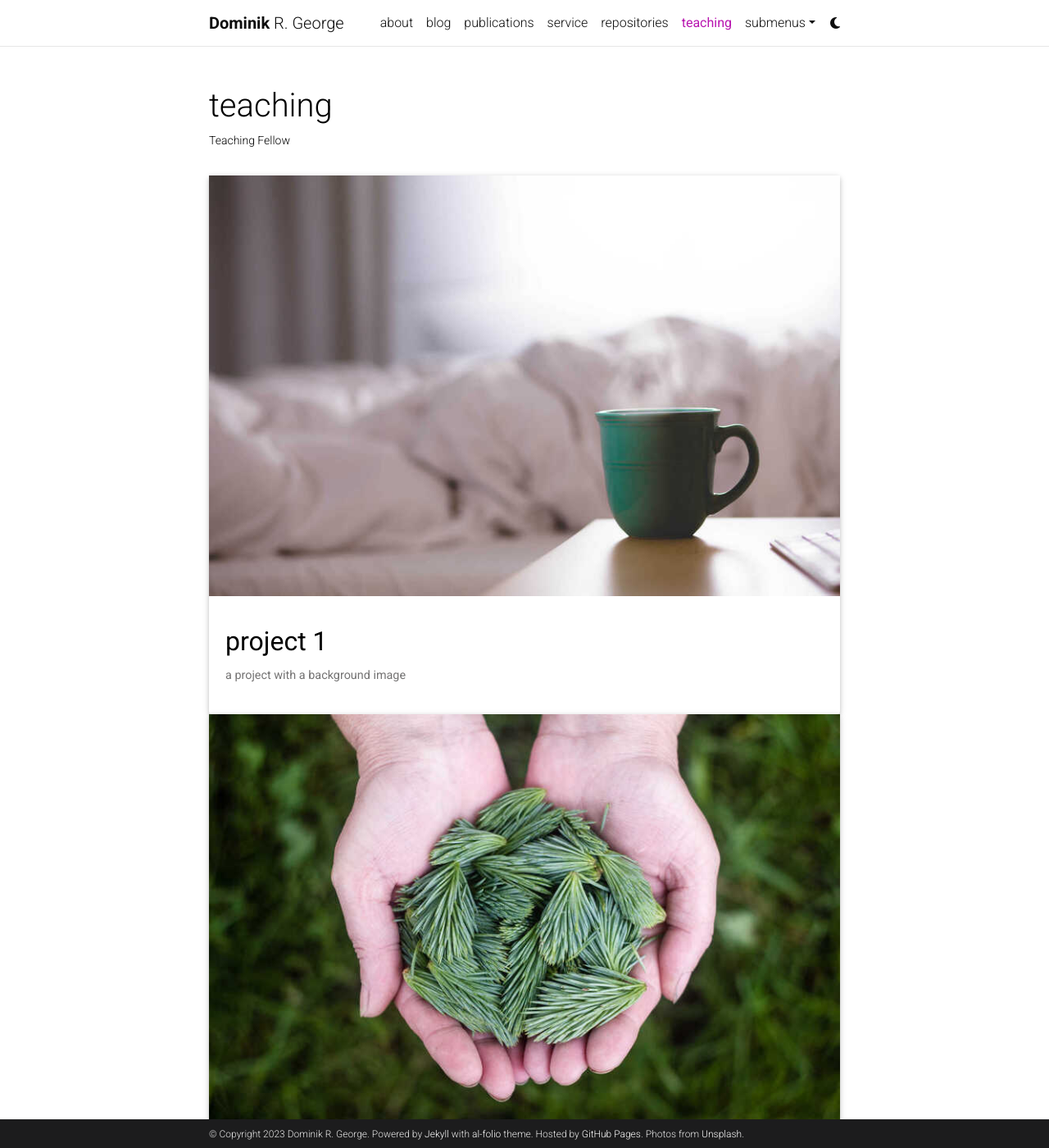
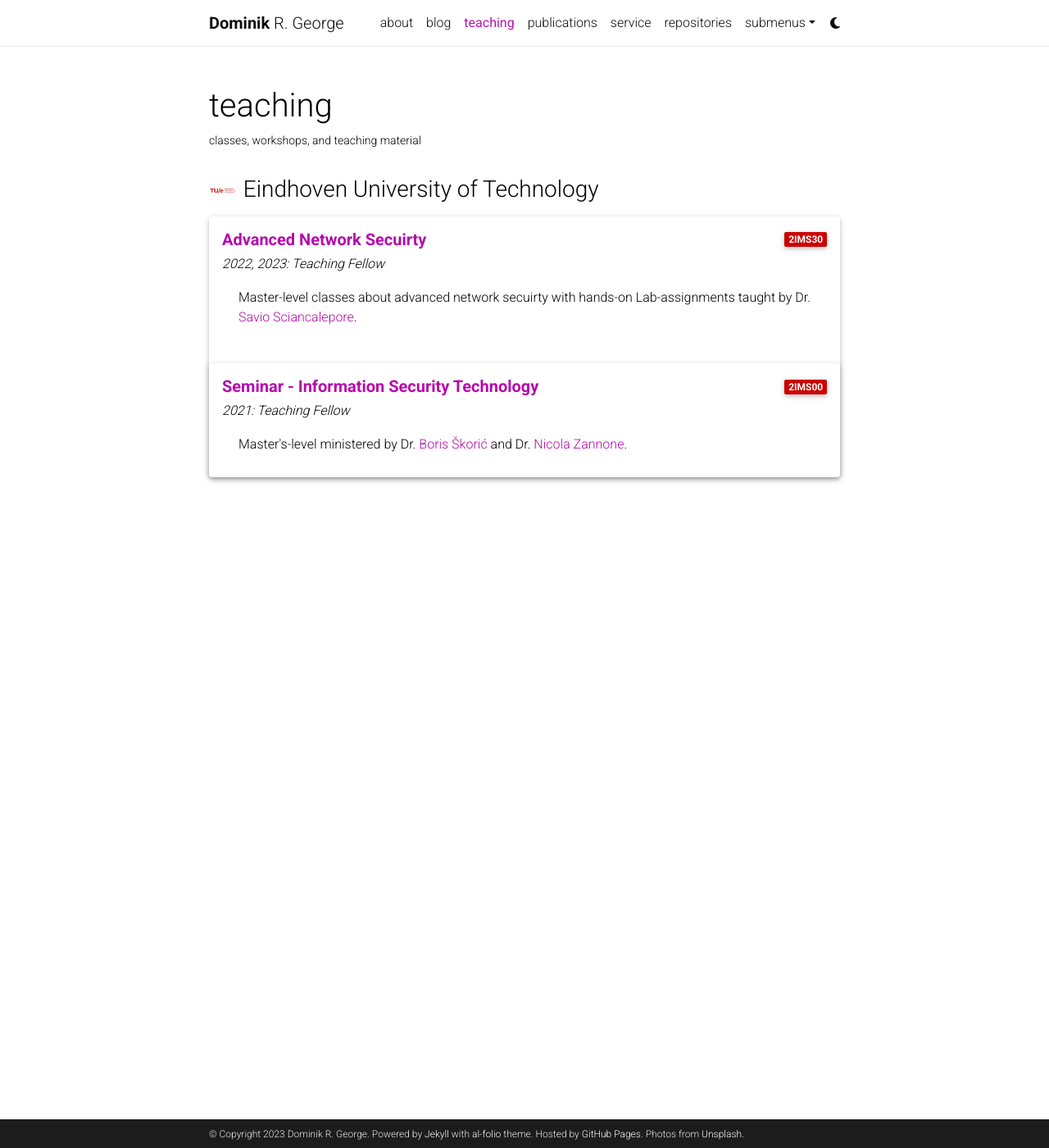
Before and after one commit to DominikRoy/DominikRoy.github.io, a Jekyll site: the page built from _pages/teaching.md, in a window 1280 px wide and 1400 px high. Shown: the whole window at 82% size. Built offline with Jekyll 4.4.1, drawn with Linux system fonts in a browser that asks for light colours; full-size pictures stand in for the smaller copies a plugin makes; comment, search, counter and statistics services are not loaded; a style sheet for code colours, icons or effects is not loaded; some of the changed text lies outside the part shown.

Commit message:
Updated teaching page. Still in work in progress.

```diff
--- a/_pages/teaching.md
+++ b/_pages/teaching.md
@@ -2,56 +2,48 @@
 layout: page
 permalink: /teaching/
 title: teaching
-description: Teaching Fellow
-nav: true
-nav_order: 5
-horizontal: false
+nav: teaching
+description: classes, workshops, and teaching material
 ---
 
-<!-- pages/teaching.md -->
-<div class="teaching">
-{%- if site.enable_project_categories and page.display_categories %}
-  <!-- Display categorized projects -->
-  {%- for category in page.display_categories %}
-  <h2 class="category">{{ category }}</h2>
-  {%- assign categorized_projects = site.projects | where: "category", category -%}
-  {%- assign sorted_projects = categorized_projects | sort: "importance" %}
-  <!-- Generate cards for each project -->
-  {% if page.horizontal -%}
-  <div class="container">
-    <div class="row row-cols-2">
-    {%- for project in sorted_projects -%}
-      {% include projects_horizontal.html %}
-    {%- endfor %}
+
+<h3 class="mt-4"><a target="_blank" href="https://tue.nl/"><img src="/assets/img/logos/tue-logo.png" width="35" /></a> Eindhoven University of Technology</h3>
+<div class="card mt-3">
+  <div class="p-3">
+    <div class="row">
+      <div class="col-sm-10">
+        <h5 class="font-weight-bold"><a target="_blank" href="https://canvas.tue.nl/courses/22036">Advanced Network Secuirty</a></h5>
+      </div>
+      <div class="col-sm-2 text-left text-sm-right">
+        <span class="badge font-weight-bold danger-color-dark text-uppercase align-middle">
+            2IMS30
+        </span>
+      </div>
     </div>
+    <h6 class="font-italic mt-2 mt-sm-0">2022, 2023: Teaching Fellow</h6>
+    <ul class="card-text font-weight-light list-group list-group-flush">
+      <li class="list-group-item">Master-level classes about advanced network secuirty with hands-on Lab-assignments taught by Dr. <a target="_blank" href="https://research.tue.nl/en/persons/savio-sciancalepore">Savio Sciancalepore</a>.</li>
+    </ul>
   </div>
-  {%- else -%}
-  <div class="grid">
-    {%- for project in sorted_projects -%}
-      {% include projects.html %}
-    {%- endfor %}
+
+<div class="card mt-3">
+  <div class="p-3">
+    <div class="row">
+      <div class="col-sm-10">
+        <h5 class="font-weight-bold"><a target="_blank" href="https://canvas.tue.nl/courses/15035">Seminar - Information Security Technology</a></h5>
+      </div>
+      <div class="col-sm-2 text-left text-sm-right">
+        <span class="badge font-weight-bold danger-color-dark text-uppercase align-middle">
+            2IMS00
+        </span>
+      </div>
+    </div>
+    <h6 class="font-italic mt-2 mt-sm-0">2021: Teaching Fellow</h6>
+    <ul class="card-text font-weight-light list-group list-group-flush">
+      <li class="list-group-item">Master's-level ministered by Dr. <a target="_blank" href="https://www.tue.nl/en/research/researchers/boris-skoric/">Boris Škorić</a> and Dr. <a target="_blank" href="https://www.tue.nl/en/research/researchers/nicola-zannone/">Nicola Zannone</a>.</li>
+    </ul>
   </div>
-  {%- endif -%}
-  {% endfor %}
+</div>
 
-{%- else -%}
-<!-- Display projects without categories -->
-  {%- assign sorted_projects = site.projects | sort: "importance" -%}
-  <!-- Generate cards for each project -->
-  {% if page.horizontal -%}
-  <div class="container">
-    <div class="row row-cols-2">
-    {%- for project in sorted_projects -%}
-      {% include projects_horizontal.html %}
-    {%- endfor %}
-    </div>
-  </div>
-  {%- else -%}
-  <div class="grid">
-    {%- for project in sorted_projects -%}
-      {% include projects.html %}
-    {%- endfor %}
-  </div>
-  {%- endif -%}
-{%- endif -%}
+
 </div>
```
Also changed, not shown: assets/img/logos/tue-logo.png (added).
